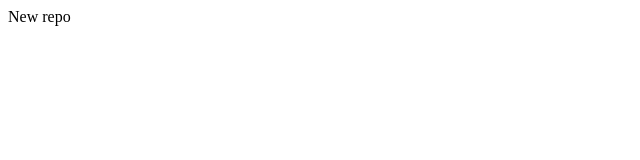
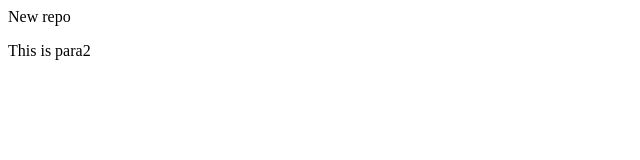
Before and after one commit to kashmirkudada/local-repo, a plain HTML site: page index.html in a window 1280 px wide. Shown: the full height of the page, 0-640 px from the left. Drawn offline with Linux system fonts and the light colour scheme.

Commit message:
Add para2

```diff
--- a/index.html
+++ b/index.html
@@ -1 +1,2 @@
 <p>New repo</p>
+<p>This is para2</p>
```
